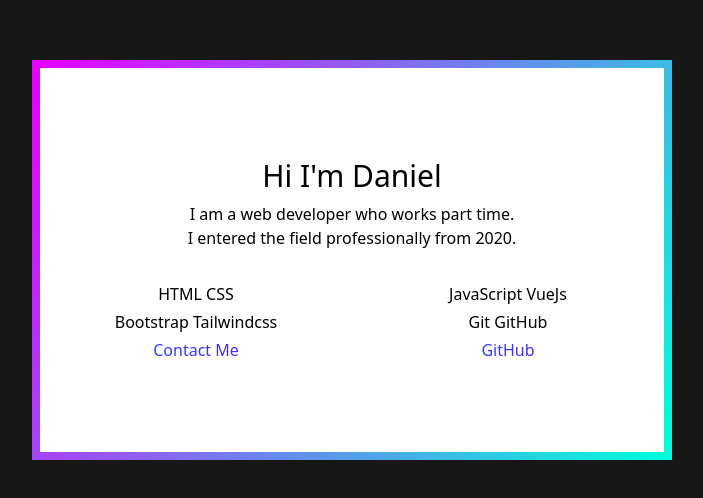
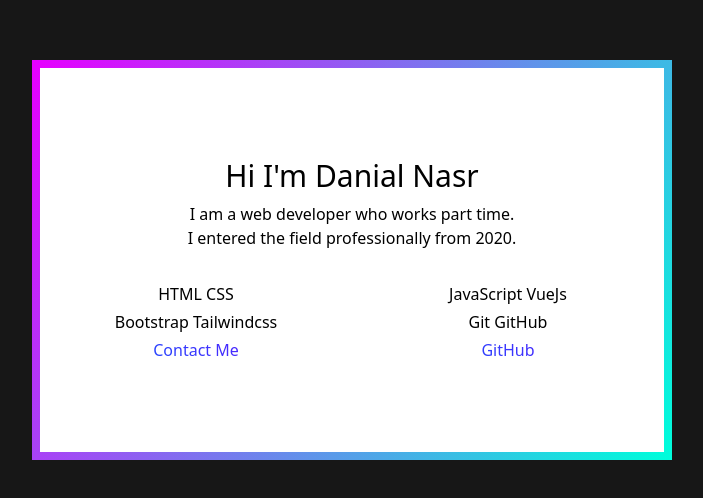
Before and after one commit to imdanieldev/imdanieldev.github.io, a Vue app: page / in a window 1280 px wide. Shown: the part 140-638 px from the top of the page, without its empty margins (288-991 px from the left). Built offline with nearby package versions, Linux system fonts and the light colour scheme.

Commit message:
Update intro.vue

```diff
--- a/src/components/intro.vue
+++ b/src/components/intro.vue
@@ -35,7 +35,7 @@ export default {
                     class: "grid justify-around grid-cols-1 w-full sm:grid-cols-2",
                },
                title: {
-                    text: "Hi I'm Daniel",
+                    text: "Hi I'm Danial Nasr",
                     class: "text-center text-3xl break-words",
                },
                div: {
```
